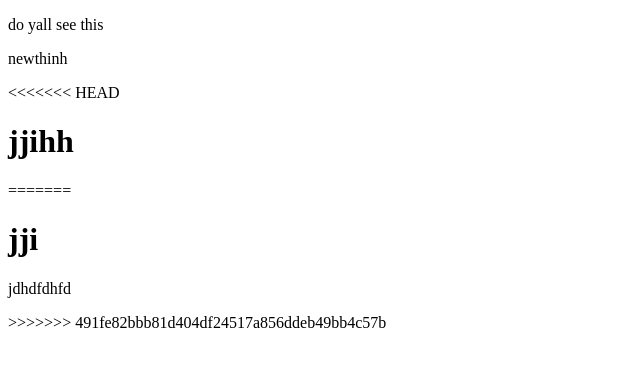
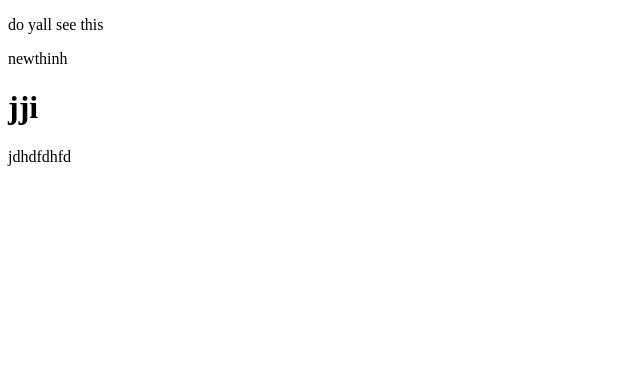
Before and after one commit to RequiemForFate/Concept-of-Fumble, a plain HTML site: page testing.html in a window 1280 px wide. Shown: the whole page, without its empty margins (0-640 px from the left). Drawn offline with Linux system fonts and the light colour scheme.

Commit message:
Update testing.html

```diff
--- a/testing.html
+++ b/testing.html
@@ -11,12 +11,8 @@
     <p>do yall see this</p>
     <p>newthinh</p>
 
-<<<<<<< HEAD
-    <h1>jjihh</h1>
-=======
     <h1>jji</h1>
     <p>jdhdfdhfd</p>
->>>>>>> 491fe82bbb81d404df24517a856ddeb49bb4c57b
 </body>
 
 </html>
```
